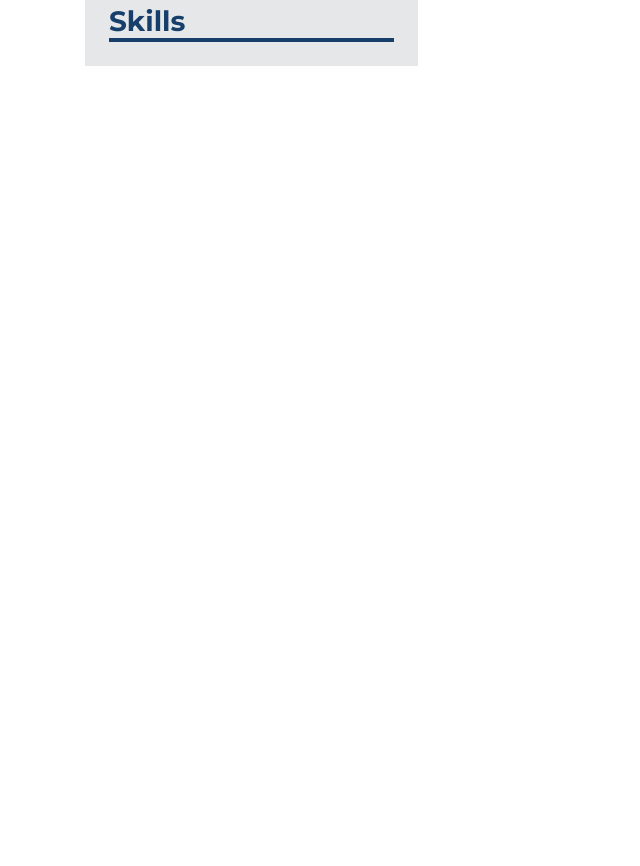
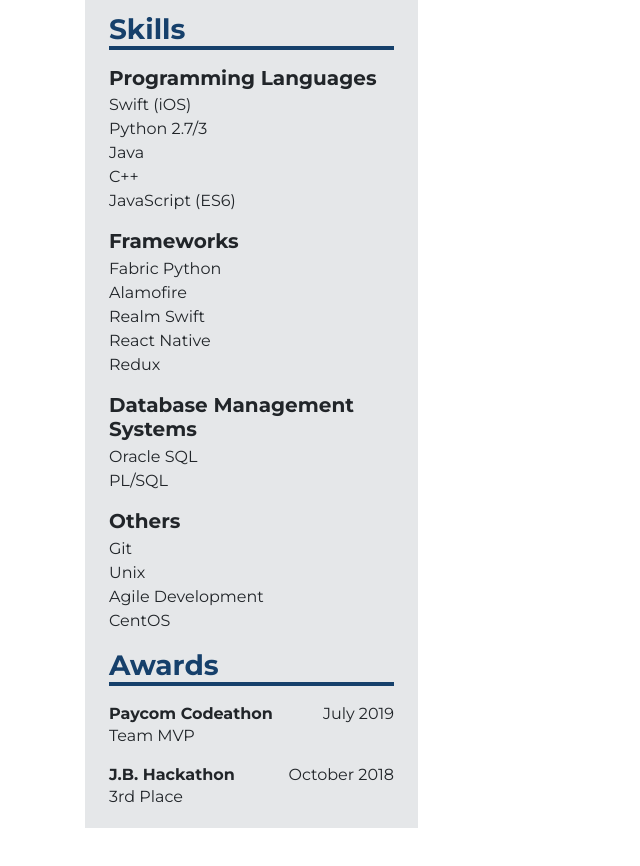
Before and after one commit to EllisTran/Resume, a plain HTML site: page index.html in a window 1280 px wide. Shown: the part 602-1468 px from the top of the page, without its empty margins (0-640 px from the left). Before the commit the page ends 800 px from the top, so only its background shows below. Drawn offline with nearby package versions, Linux system fonts and the light colour scheme.

Commit message:
Finished adding content and basic styling to the left side of resume

```diff
--- a/index.html
+++ b/index.html
@@ -11,12 +11,13 @@
         integrity="sha384-MCw98/SFnGE8fJT3GXwEOngsV7Zt27NXFoaoApmYm81iuXoPkFOJwJ8ERdknLPMO" crossorigin="anonymous">
     <link rel="stylesheet" type="text/css" href="styles.css">
 
-    <link href="https://fonts.googleapis.com/css2?family=Montserrat:ital,wght@0,400;0,600;0,700;1,500&display=swap" rel="stylesheet">
+    <link href="https://fonts.googleapis.com/css2?family=Montserrat:ital,wght@0,400;0,600;0,700;1,500&display=swap"
+        rel="stylesheet">
     <title>Ellis Tran's Resume</title>
 </head>
 
 <body>
-    <div class="container">
+    <div class="container" style="height: 2000px;">
         <h1 class="text-center display-4">Resume</h1>
         <div class="d-flex justify-content-start">
             <div class="px-4 py-3 side" style="width: 30%;">
@@ -52,19 +53,71 @@
                     <h3 class="font-weight-bold mb-3">Education</h3>
 
                     <h5 class="font-weight-bold">University of Arkansas</h5>
-                        <h6 class="font-weight-semibold">BS Computer Science</h6>
+                    <h6 class="font-weight-semibold mb-2">BS Computer Science</h6>
                     <div>
                         <p><span class="font-weight-semibold">GPA:</span> 3.44</p>
                         <p><span class="font-weight-semibold">Graduation:</span> May 2022</p>
-                        <p><span class="font-weight-semibold">Relevant Coursework:</span> Structures, Software Engineering, Operating Systems, Database
+                        <p><span class="font-weight-semibold">Relevant Coursework:</span> Structures, Software
+                            Engineering, Operating Systems, Database
                             Management Systems</p>
                     </div>
                 </div>
+                <div class="mb-1">
+                    <h3 class="font-weight-bold mb-3">Skills</h3>
+                    <h5 class="font-weight-bold">Programming Languages</h5>
+                </div>
                 <div>
-                    <h3 class="font-weight-bold">Skills</h3>
+                    <ul class="list-unstyled">
+                        <li>Swift (iOS)</li>
+                        <li>Python 2.7/3</li>
+                        <li>Java</li>
+                        <li>C++</li>
+                        <li>JavaScript (ES6)</li>
+                    </ul>
+                </div>
+                <div>
+                    <h5 class="font-weight-bold mb-1">Frameworks</h5>
+                    <ul class="list-unstyled">
+                        <li>Fabric Python</li>
+                        <li>Alamofire</li>
+                        <li>Realm Swift</li>
+                        <li>React Native</li>
+                        <li>Redux</li>
+                    </ul>
+                </div>
+                <div>
+                    <h5 class="font-weight-bold mb-1">Database Management Systems</h5>
+                    <ul class="list-unstyled">
+                        <li>Oracle SQL</li>
+                        <li>PL/SQL</li>
+                    </ul>
+                </div>
+                <div>
+                    <h5 class="font-weight-bold mb-1">Others</h5>
+                    <ul class="list-unstyled">
+                        <li>Git</li>
+                        <li>Unix</li>
+                        <li>Agile Development</li>
+                        <li>CentOS</li>
+                    </ul>
+                </div>
+                <div class="mb-1">
+                    <h3 class="font-weight-bold mb-3">Awards</h3>
+                    <div class="d-flex justify-content-between">
+                        <span class="font-weight-bold">Paycom Codeathon</span>
+                        <span>July 2019</span>
+                    </div>
+                    <p>Team MVP</p>
+                    <div class="d-flex justify-content-between mt-3">
+                        <span class="font-weight-bold">J.B. Hackathon</span>
+                        <span>October 2018</span>
+                    </div>
+                    <p>3rd Place</p>
                 </div>
             </div>
-            <p>fhioewhfewjo</p>
+            <!-- <div>
+                <h3></h3>
+            </div> -->
         </div>
     </div>
     <!-- Optional JavaScript -->
```
